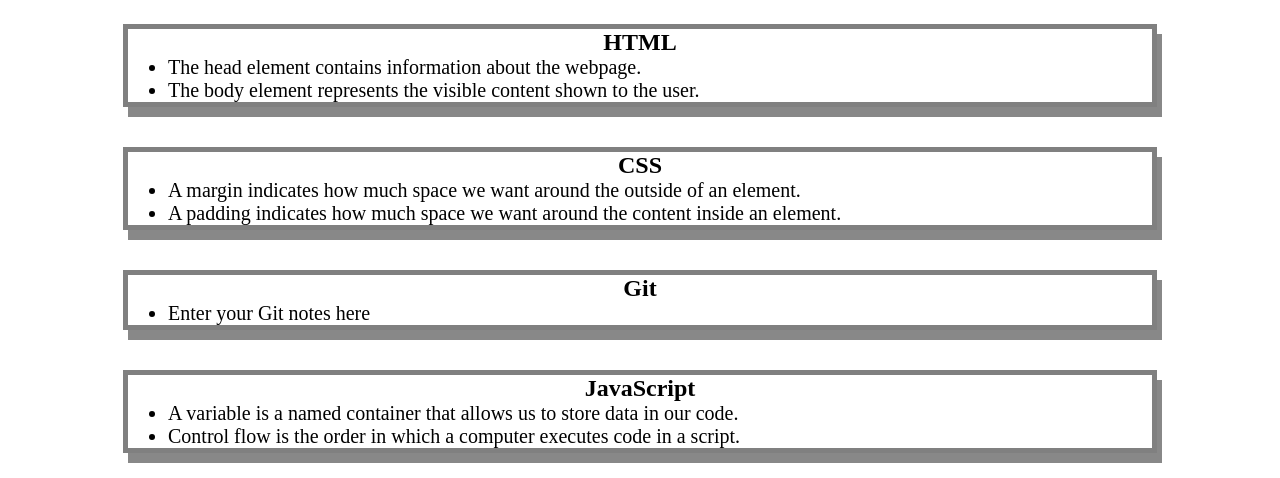
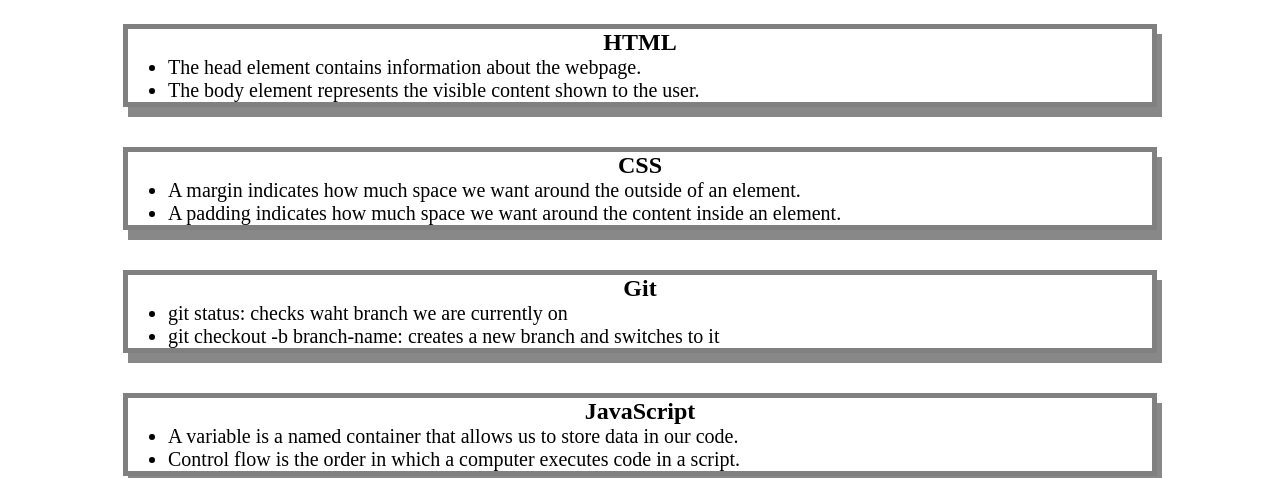
Before and after one commit to leesoohang/prework-study-guide, a plain HTML site: page index.html in a window 1280 px wide. Shown: the part 136-614 px from the top of the page. Drawn offline with Linux system fonts and the light colour scheme.

Commit message:
updated main

```diff
--- a/index.html
+++ b/index.html
@@ -33,7 +33,8 @@
       <section class="card" id="git-section">
         <h2>Git</h2>
         <ul>
-          <li>Enter your Git notes here</li>
+          <li>git status: checks waht branch we are currently on</li>
+          <li>git checkout -b branch-name: creates a new branch and switches to it </li>
         </ul>
       </section>
 
```
